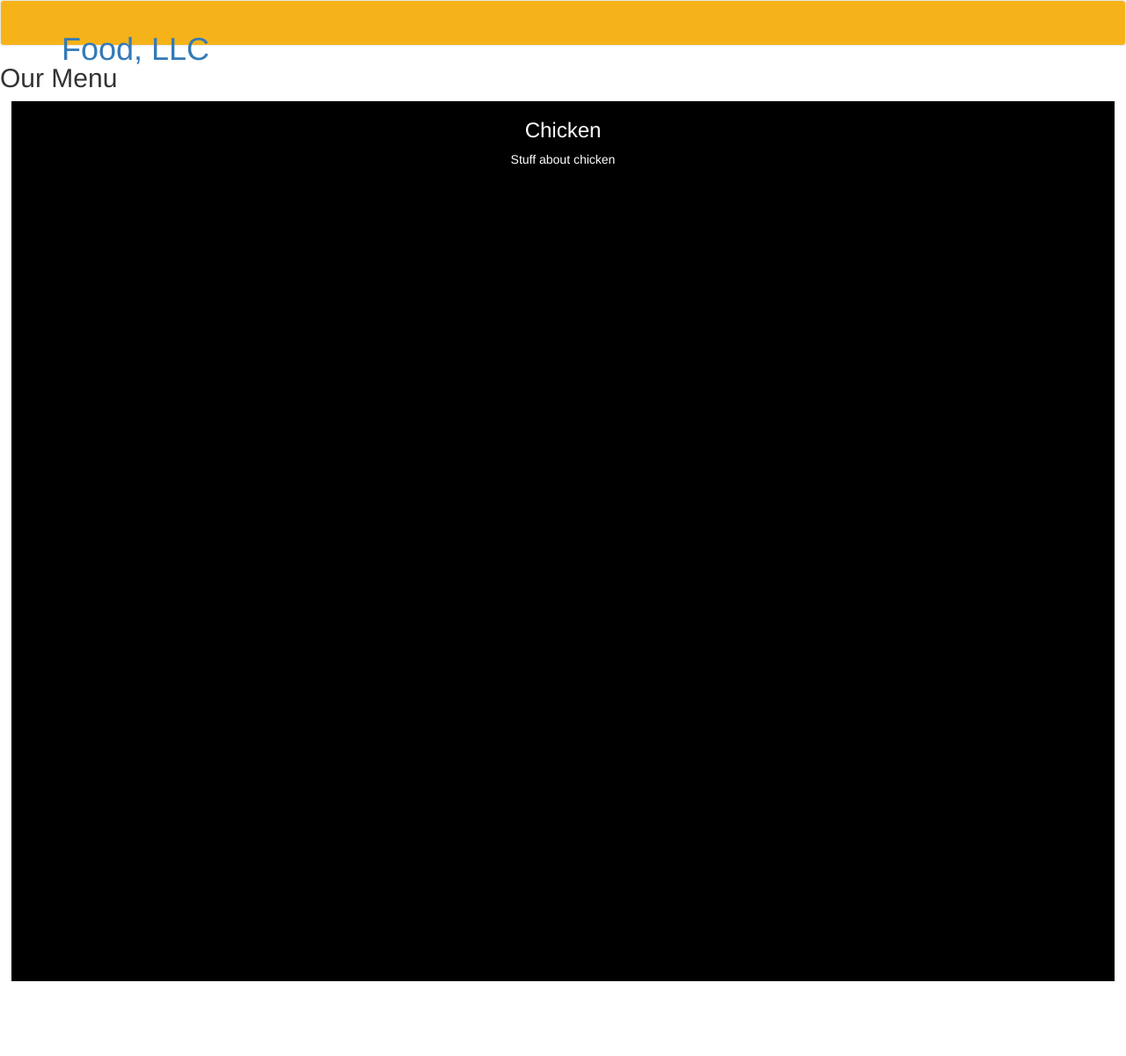
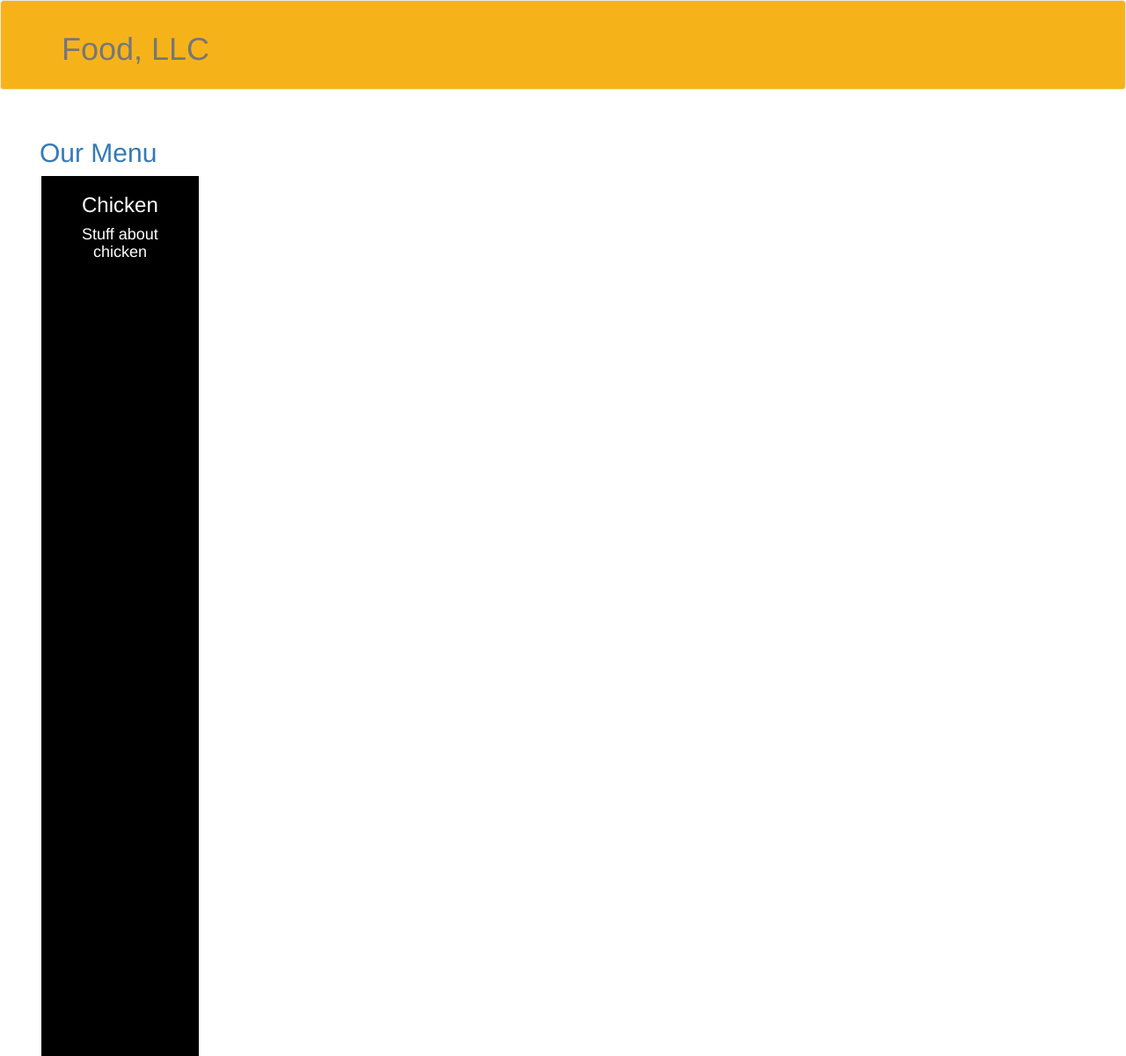
Before and after one commit to rgodinez/rgodinez.github.io, a Jekyll site: the page coursera/module3/index.html, which Jekyll copies as it is, in a window 1280 px wide. Shown: the whole page at 88% size. Built offline with Jekyll 4.4.1, drawn with Linux system fonts in a browser that asks for light colours; nearby versions of some CDN libraries; library files that are not in the unit come from our copies; before the commit the page ends 1115 px from its top, so only the background shows below that.

Commit message:
Update index.html

```diff
--- a/coursera/module3/index.html
+++ b/coursera/module3/index.html
@@ -21,8 +21,8 @@
     <nav id="header-nav" class="navbar navbar-default">
       <div class="container">
         <div class="navbar-header">
-          <div class="navbar-brand">
-            <a class="text-left"><h1>Food, LLC</h1></a>
+          <a class="navbar-brand">
+            <h1 class="text-left">Food, LLC</h1>
           </div>
         </div>
       </div>
```
